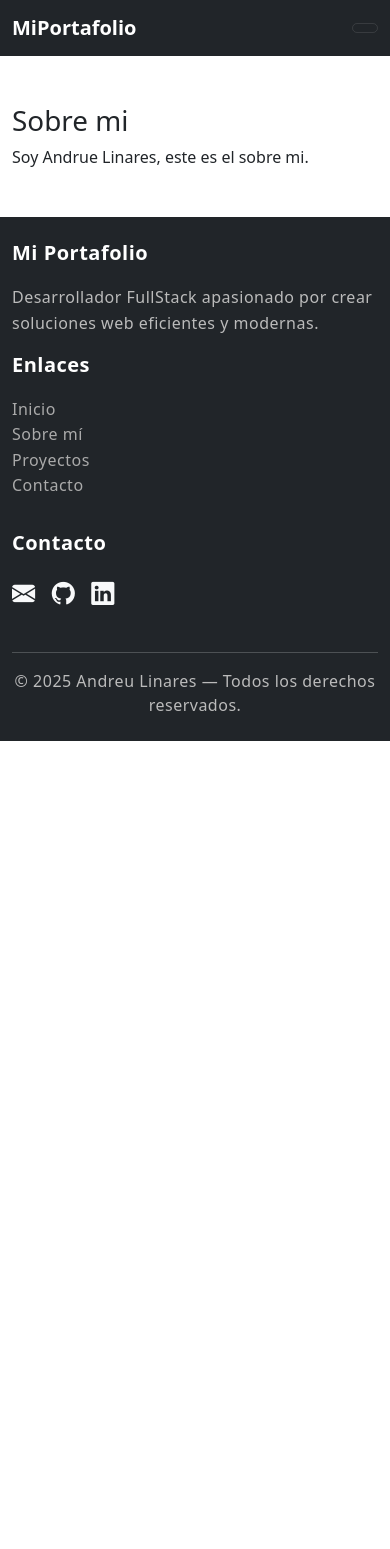
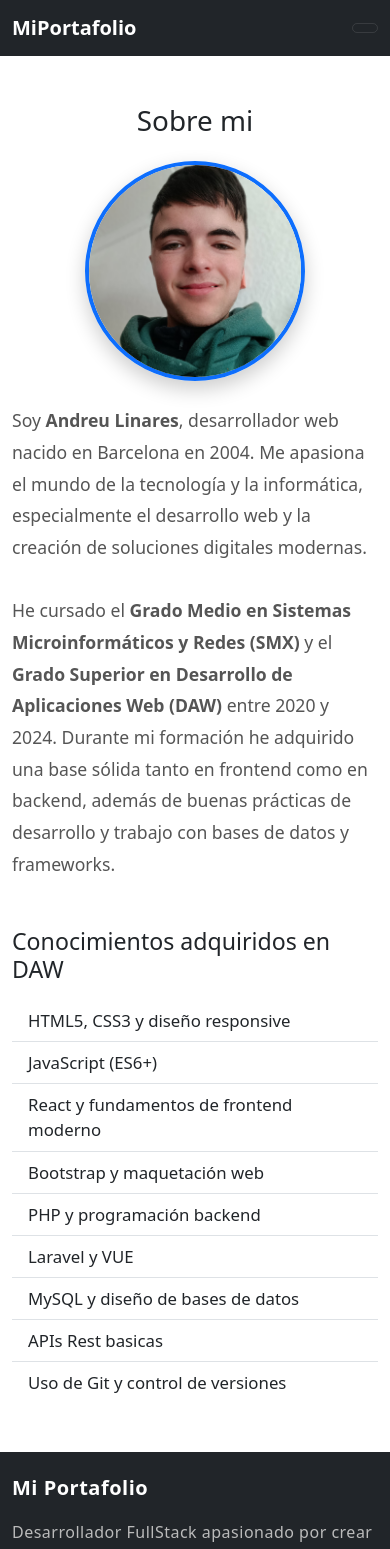
Before and after one commit to Andreulinares/Portfolio_react, a React (Create React App) app: page /sobre-mi in a window 390 px wide. Shown: the top 1549 px of the page. Before the commit the page ends 844 px from the top, so only its background shows below. Built offline with nearby package versions, Linux system fonts and the light colour scheme.

Commit message:
particulas y sobre mi

```diff
--- a/package.json
+++ b/package.json
@@ -12,6 +12,9 @@
     "react-dom": "^19.2.0",
     "react-router-dom": "^7.9.6",
     "react-scripts": "5.0.1",
+    "react-tsparticles": "^2.12.2",
+    "tsparticles": "^2.12.0",
+    "tsparticles-slim": "^2.12.0",
     "web-vitals": "^2.1.4"
   },
   "scripts": {
--- a/src/App.css
+++ b/src/App.css
@@ -45,18 +45,23 @@
   align-items: center;
   text-align: center;
   color: white;
-  padding: 20px;
 }
 
 .hero-title {
   font-size: 3rem;
   animation: fadeDown 1.5s ease forwards;
+  z-index: 2;
 }
 
 .hero-subtitle {
   font-size: 1.4rem;
   opacity: 0.9;
   animation: fadeDown 2s ease forwards;
+  z-index: 2;
+}
+
+#tsparticles{
+  z-index: 1;
 }
 
 @keyframes fadeDown {
@@ -126,6 +131,11 @@
   transform: scale(1.05);
 }
 
+.leer-mas{
+  border-radius: 50px;
+  padding: 10px 20px;
+  transition: 0.25s;
+}
 
 .navbar{
   padding: 15px 30px;
@@ -189,3 +199,28 @@
   transform: scale(1.2);
   color: #0d6efd; /* azul elegante */
 }
+
+.sobre-mi-text {
+  font-size: 1.1rem;
+  line-height: 1.8;
+  color: #555;
+}
+
+.sobre-mi-container{
+  max-width: 900px;
+}
+
+.list-group-item {
+  border: none;
+  padding-left: 0;
+  font-size: 1.05rem;
+}
+
+.sobre-mi-img {
+  width: 220px;
+  height: 220px;
+  object-fit: cover;
+  border-radius: 50%;
+  border: 4px solid #0d6efd;
+  box-shadow: 0 8px 20px rgba(0, 0, 0, 0.2);
+}
--- a/src/App.js
+++ b/src/App.js
@@ -13,6 +13,7 @@ import Proyectos from './pages/Proyectos';
 
 function App() {
   return (
+    <>
       <Router>
         <Header />
 
@@ -24,7 +25,7 @@ function App() {
         </Routes>
 
         <Footer />
-    </Router>
+      </Router></>
   );
 }
 
--- a/src/pages/Footer.js
+++ b/src/pages/Footer.js
@@ -43,7 +43,7 @@ export default function Footer(){
                                 </a>
 
                                 <a
-                                    href="www.linkedin.com/in/andreu-linares-alvarez-151710270"
+                                    href="https://www.linkedin.com/in/andreu-linares-alvarez-151710270"
                                     target="_blank"
                                     rel="noopener noreferrer"
                                     className="text-light fs-3 footer-icon"
--- a/src/pages/Inicio.js
+++ b/src/pages/Inicio.js
@@ -1,16 +1,17 @@
 import foto from '../Img/prueba_card.jpg';
+import { Link } from "react-router-dom";
+import Particulas from './Particulas';
 
 export default function Inicio(){
     return (
         <><header className="hero">
+            <Particulas />
             <div className="container text-center text-white">
                 <h1 className="hero-title">Hola, soy Andreu Linares</h1>
                 <p className="hero-subtitle">
                     Desarrollador FullStack apasionado por la creación de experiencias digitales.
                 </p>
-                <a href="#proyectos" className="btn btn-primary btn-lg mt-3">
-                    Ver mis proyectos
-                </a>
+                <Link className="btn btn-primary btn-lg mt-3" to="/proyectos">Ver mis proyectos</Link>
             </div>
         </header><section className="sobre-mi">
                 <h2 className='mb-3'>Sobre mi</h2>
@@ -19,9 +20,7 @@ export default function Inicio(){
                     y la creación de soluciones modernas. Me encanta aprender nuevas tecnologías y mejorar
                     como profesional cada día.
                 </p>
-                <a href="#proyectos" className="btn btn-secondary btn-lg mt-3">
-                    Leer mas
-                </a>
+                <Link className="btn btn-primary btn-lg mt-3" to="/sobre-mi">Leer mas</Link>
             </section><div className="container mt-5">
                 <div className="row justify-content-center">
 
--- /dev/null
+++ b/src/pages/Particulas.js
@@ -0,0 +1,46 @@
+import Particles from 'react-tsparticles';
+import { loadFull } from 'tsparticles';
+import { loadSlim } from "tsparticles-slim";
+
+
+export default function ParticlesBackground() {
+
+  const particlesInit = async (engine) => {
+    await loadSlim(engine);
+  };
+
+  return (
+    <Particles
+      init={particlesInit}
+      options={{
+        fullScreen: { enable: false },
+        background: { color: "transparent" },
+        particles: {
+          number: {
+            value: 60,
+            density: { enable: true, area: 800 },
+          },
+          color: { value: "#ffffff" },
+          links: {
+            enable: true,
+            color: "#ffffff",
+            distance: 150,
+            opacity: 0.3,
+          },
+          move: {
+            enable: true,
+            speed: 1,
+          },
+          opacity: { value: 0.5 },
+          size: { value: 2 },
+        },
+      }}
+      style={{
+        position: "absolute",
+        width: "100%",
+        height: "100%",
+        zIndex: 0,
+      }}
+    />
+  );
+}
--- a/src/pages/SobreMi.js
+++ b/src/pages/SobreMi.js
@@ -1,10 +1,46 @@
+import perfil from '../Img/foto_sobre_mi.jpg';
+
 export default function SobreMi(){
     return (
-        <div className="container mt-5">
-            <h1>Sobre mi</h1>
-            <p>
-                Soy Andrue Linares, este es el sobre mi.
-            </p>
+        <div className="container mt-5 sobre-mi-container">
+            <h1 className="mb-4 text-center">Sobre mi</h1>
+            <div className="row align-items-center">
+                <div className="col-md-4 text-center mb-4 mb-md-0">
+                <img
+                    src={perfil}
+                    alt="Andreu Linares"
+                    className="sobre-mi-img"
+                />
+                </div>
+            </div>
+            <div className="col-md-8">
+                <p className="sobre-mi-text">
+                    Soy <strong>Andreu Linares</strong>, desarrollador web nacido en Barcelona en 2004.
+                    Me apasiona el mundo de la tecnología y la informática, especialmente el desarrollo
+                    web y la creación de soluciones digitales modernas.
+                    <br /><br />
+                    He cursado el <strong>Grado Medio en Sistemas Microinformáticos y Redes (SMX)</strong> y
+                    el <strong>Grado Superior en Desarrollo de Aplicaciones Web (DAW)</strong> entre 2020 y 2024.
+                    Durante mi formación he adquirido una base sólida tanto en frontend como en backend,
+                    además de buenas prácticas de desarrollo y trabajo con bases de datos y frameworks.
+                </p>
+            </div>
+            <h3 className="mt-5 mb-3">Conocimientos adquiridos en DAW</h3>
+            <div className="row">
+                <div className="col-md-6">
+                    <ul className="list-group list-group-flush">
+                        <li className="list-group-item">HTML5, CSS3 y diseño responsive</li>
+                        <li className="list-group-item">JavaScript (ES6+)</li>
+                        <li className="list-group-item">React y fundamentos de frontend moderno</li>
+                        <li className="list-group-item">Bootstrap y maquetación web</li>
+                        <li className="list-group-item">PHP y programación backend</li>
+                        <li className="list-group-item">Laravel y VUE</li>
+                        <li className="list-group-item">MySQL y diseño de bases de datos</li>
+                        <li className="list-group-item">APIs Rest basicas</li>
+                        <li className="list-group-item">Uso de Git y control de versiones</li>
+                    </ul>
+                </div>
+            </div>
         </div>
     )
 }
```
Also changed, not shown: src/Img/foto_sobre_mi.jpg (added), 1 other file (tests, documents, lock files or other folders). Lines whose indentation alone changed are shown as unchanged.
